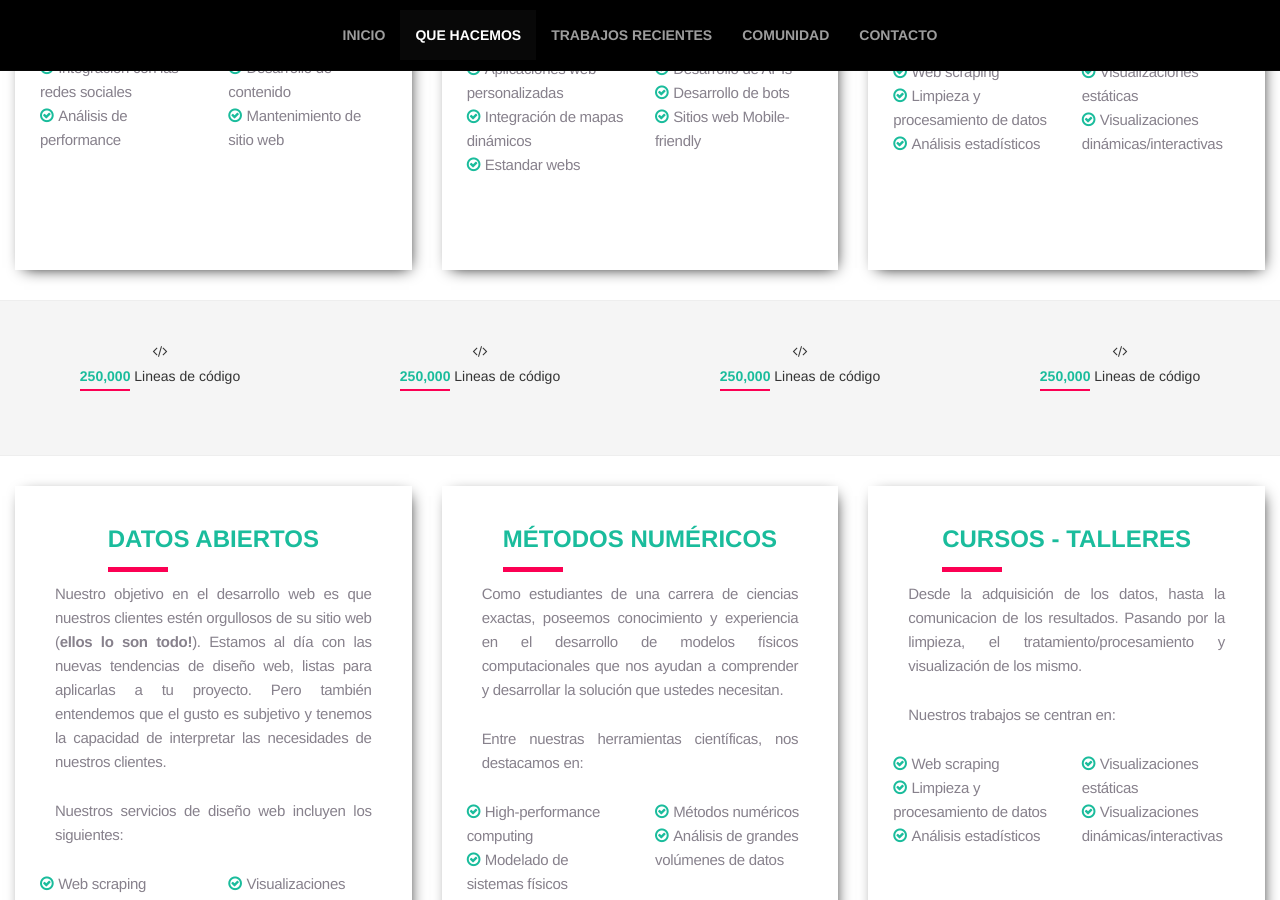
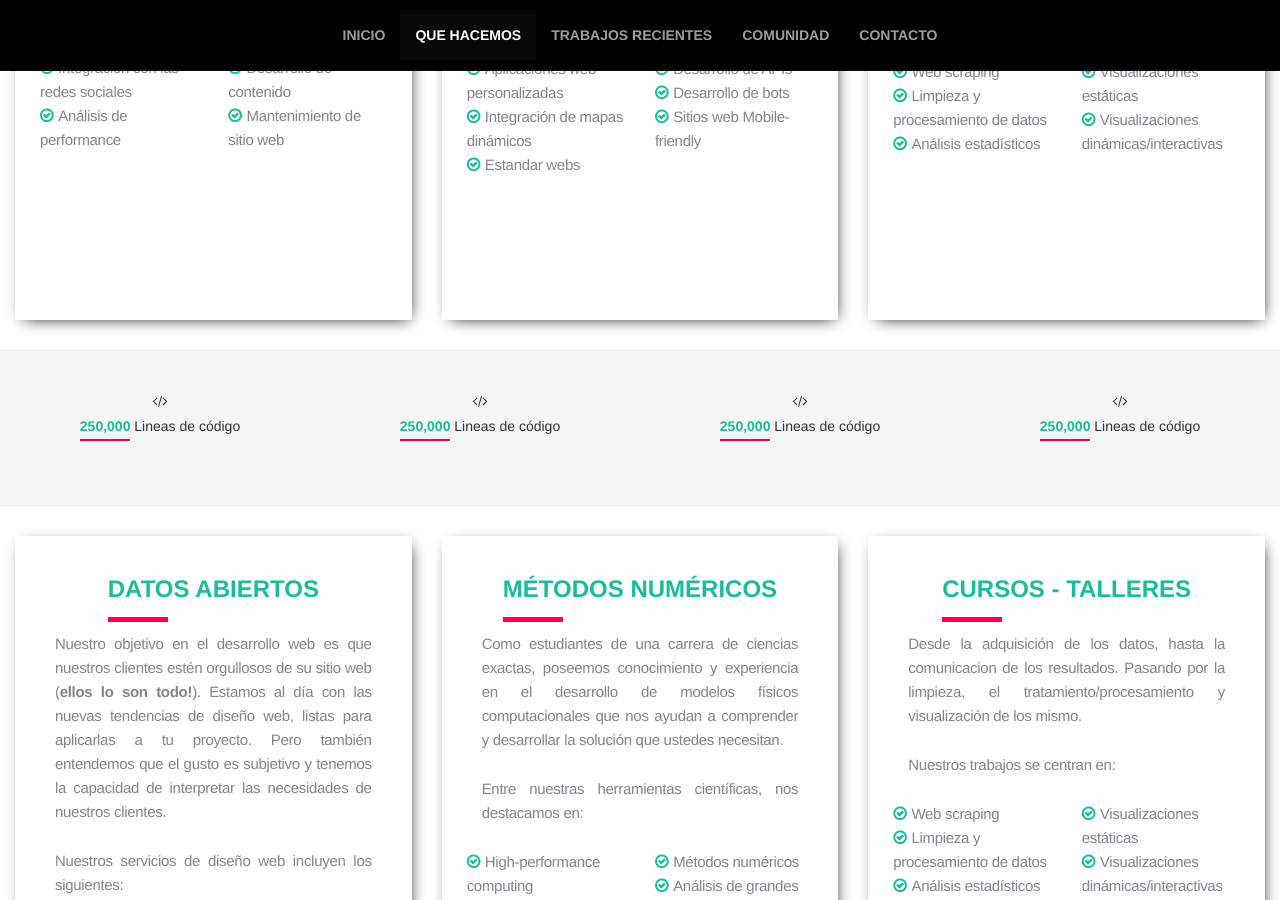
Before and after one commit to pewen/pewen.github.io, a Jekyll site: the page built from index.html, in a window 1280 px wide and 900 px high, scrolled down 1368 px. Built offline with Jekyll 4.4.1, drawn with Linux system fonts in a browser that asks for light colours; nearby versions of some CDN libraries.

Commit message:
fix box size

```diff
--- a/css/main.css
+++ b/css/main.css
@@ -88,7 +88,7 @@ p {
     padding: 20px 25px;
     position: relative;
     margin-bottom: 30px;
-    height: 600px;
+    height: 650px;
 }
 
 @media only screen and (max-width : 1040px) {
@@ -105,7 +105,7 @@ p {
 
 @media only screen and (max-width : 480px) {
     .box-def {
-	height: 700px;
+	height: auto;
     }
 }
 
```
